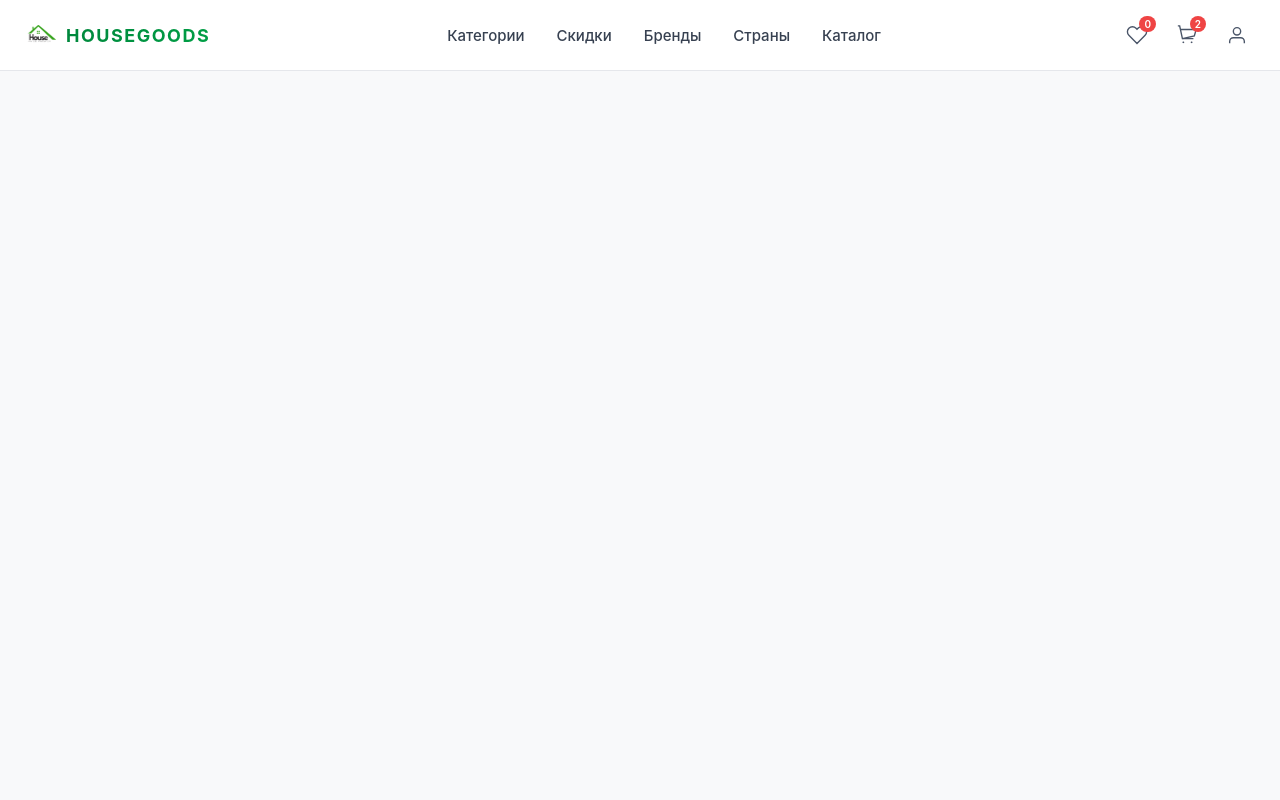
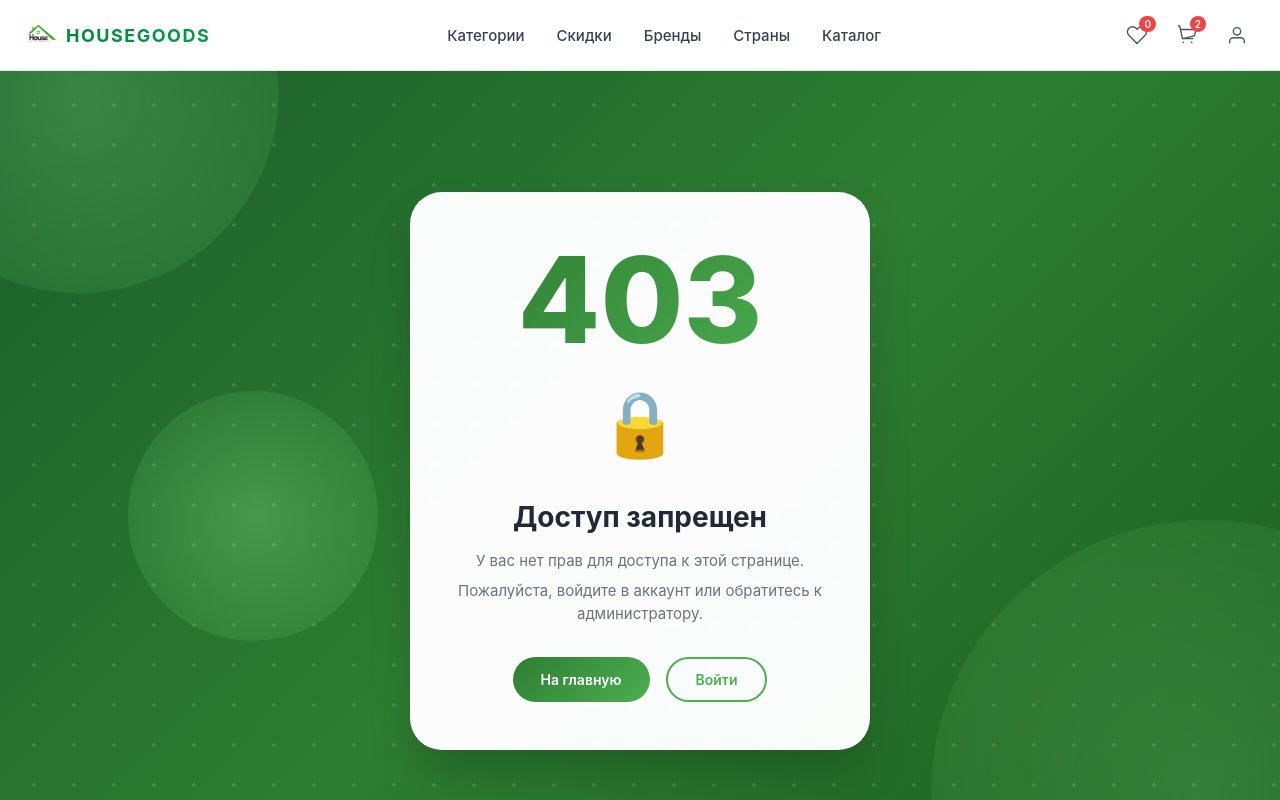
Before and after one commit to das41k/HouseGoods, a React app in the folder frontend/: page /403 in a window 1280 px wide. Shown: the top 800 px of the page. Built offline with nearby package versions, Linux system fonts and the light colour scheme; the HTML template or start-up script is replaced by a standard one.

Commit message:
Реализованы страницы 404 и 403 для проверки прав доступа

```diff
--- a/frontend/src/App.jsx
+++ b/frontend/src/App.jsx
@@ -7,8 +7,11 @@ import HomePage from './pages/HomePage'
 import CatalogPage from './pages/CatalogPage'
 import ProductPage from './pages/ProductPage'
 import LoginPage from './pages/LoginPage'
+import RegisterPage from './pages/RegisterPage'
+import AdminPage from './pages/AdminPage'
+import NotFoundPage from './pages/NotFoundPage'
+import ForbiddenPage from './pages/ForbiddenPage'
 import './App.css'
-import RegisterPage from "./pages/RegisterPage.jsx";
 
 function App() {
     const [isMobileMenuOpen, setIsMobileMenuOpen] = useState(false)
@@ -24,6 +27,9 @@ function App() {
                     <Route path="/product/:sku" element={<ProductPage />} />
                     <Route path="/login" element={<LoginPage />} />
                     <Route path="/register" element={<RegisterPage />} />
+                    <Route path="/admin" element={<AdminPage />} />
+                    <Route path="/403" element={<ForbiddenPage />} />
+                    <Route path="*" element={<NotFoundPage />} />
                 </Routes>
             </main>
             <Footer />
--- /dev/null
+++ b/frontend/src/pages/AdminPage.jsx
@@ -0,0 +1,31 @@
+import React, { useEffect } from 'react'
+import { useNavigate } from 'react-router-dom'
+
+function AdminPage() {
+    const navigate = useNavigate()
+
+    useEffect(() => {
+        const token = localStorage.getItem('token')
+        const role = localStorage.getItem('userRole')
+
+        if (!token) {
+            navigate('/403')
+            return
+        }
+
+        if (role !== 'ROLE_ADMIN') {
+            navigate('/403')
+            return
+        }
+    }, [navigate])
+
+    return (
+        <div style={{ padding: '40px', textAlign: 'center' }}>
+            <h1>Админ-панель</h1>
+            <p>Доступ разрешен. Вы администратор.</p>
+            <button onClick={() => navigate('/')}>На главную</button>
+        </div>
+    )
+}
+
+export default AdminPage
--- /dev/null
+++ b/frontend/src/pages/ErrorPages.css
@@ -0,0 +1,234 @@
+/* Error Pages - 404 и 403 */
+.error-page {
+    min-height: 100vh;
+    display: flex;
+    align-items: center;
+    justify-content: center;
+    position: relative;
+    overflow: hidden;
+    background: linear-gradient(135deg, #1a5e2a 0%, #2e7d32 50%, #1b5e20 100%);
+}
+
+/* Анимированный фон */
+.error-bg {
+    position: absolute;
+    top: 0;
+    left: 0;
+    width: 100%;
+    height: 100%;
+    overflow: hidden;
+    z-index: 0;
+}
+
+.error-circle {
+    position: absolute;
+    border-radius: 50%;
+    animation: float 20s infinite ease-in-out;
+}
+
+.error-circle-1 {
+    width: 400px;
+    height: 400px;
+    top: -150px;
+    left: -150px;
+    background: radial-gradient(circle, rgba(144, 238, 144, 0.25), rgba(76, 175, 80, 0.08));
+    animation-delay: 0s;
+}
+
+.error-circle-2 {
+    width: 550px;
+    height: 550px;
+    bottom: -200px;
+    right: -200px;
+    background: radial-gradient(circle, rgba(144, 238, 144, 0.2), rgba(76, 175, 80, 0.06));
+    animation-delay: 5s;
+}
+
+.error-circle-3 {
+    width: 250px;
+    height: 250px;
+    top: 40%;
+    left: 10%;
+    background: radial-gradient(circle, rgba(144, 238, 144, 0.3), rgba(76, 175, 80, 0.1));
+    animation-delay: 10s;
+}
+
+@keyframes float {
+    0%, 100% {
+        transform: translate(0, 0) rotate(0deg);
+    }
+    25% {
+        transform: translate(30px, -30px) rotate(5deg);
+    }
+    50% {
+        transform: translate(-20px, 40px) rotate(-5deg);
+    }
+    75% {
+        transform: translate(40px, 20px) rotate(3deg);
+    }
+}
+
+.error-dots {
+    position: absolute;
+    top: 0;
+    left: 0;
+    width: 100%;
+    height: 100%;
+    background-image: radial-gradient(rgba(255, 255, 255, 0.12) 2px, transparent 2px);
+    background-size: 40px 40px;
+    animation: moveDots 20s linear infinite;
+}
+
+@keyframes moveDots {
+    0% {
+        transform: translate(0, 0);
+    }
+    100% {
+        transform: translate(50px, 50px);
+    }
+}
+
+/* Контейнер */
+.error-container {
+    width: 100%;
+    max-width: 500px;
+    padding: 20px;
+    position: relative;
+    z-index: 1;
+}
+
+/* Карточка */
+.error-card {
+    background: rgba(255, 255, 255, 0.98);
+    backdrop-filter: blur(2px);
+    border-radius: 32px;
+    padding: 48px 40px;
+    text-align: center;
+    box-shadow: 0 25px 50px -12px rgba(0, 0, 0, 0.25);
+    animation: fadeInUp 0.6s ease-out;
+}
+
+@keyframes fadeInUp {
+    from {
+        opacity: 0;
+        transform: translateY(30px);
+    }
+    to {
+        opacity: 1;
+        transform: translateY(0);
+    }
+}
+
+/* Код ошибки */
+.error-code {
+    font-size: 120px;
+    font-weight: 800;
+    background: linear-gradient(135deg, #2e7d32 0%, #4caf50 100%);
+    background-clip: text;
+    -webkit-background-clip: text;
+    -webkit-text-fill-color: transparent;
+    line-height: 1;
+    margin-bottom: 16px;
+}
+
+/* Иконка */
+.error-icon {
+    font-size: 64px;
+    margin-bottom: 24px;
+    animation: bounce 2s infinite;
+}
+
+@keyframes bounce {
+    0%, 100% {
+        transform: translateY(0);
+    }
+    50% {
+        transform: translateY(-10px);
+    }
+}
+
+/* Заголовок */
+.error-card h1 {
+    font-size: 28px;
+    font-weight: 700;
+    color: #1f2937;
+    margin-bottom: 12px;
+}
+
+/* Текст */
+.error-card p {
+    color: #6b7280;
+    font-size: 15px;
+    line-height: 1.5;
+    margin-bottom: 8px;
+}
+
+.error-hint {
+    font-size: 13px;
+    color: #9ca3af;
+    margin-top: 8px;
+}
+
+/* Кнопки */
+.error-buttons {
+    display: flex;
+    gap: 16px;
+    justify-content: center;
+    margin-top: 32px;
+    flex-wrap: wrap;
+}
+
+.error-btn {
+    padding: 12px 28px;
+    border-radius: 40px;
+    font-size: 14px;
+    font-weight: 600;
+    cursor: pointer;
+    transition: all 0.3s ease;
+    border: none;
+}
+
+.error-btn.primary {
+    background: linear-gradient(135deg, #2e7d32 0%, #4caf50 100%);
+    color: white;
+}
+
+.error-btn.primary:hover {
+    transform: translateY(-2px);
+    box-shadow: 0 10px 25px -5px rgba(76, 175, 80, 0.4);
+}
+
+.error-btn.secondary {
+    background: transparent;
+    border: 2px solid #4caf50;
+    color: #4caf50;
+}
+
+.error-btn.secondary:hover {
+    background: #e8f5e9;
+    transform: translateY(-2px);
+}
+
+/* Адаптив */
+@media (max-width: 480px) {
+    .error-card {
+        padding: 32px 24px;
+    }
+
+    .error-code {
+        font-size: 80px;
+    }
+
+    .error-icon {
+        font-size: 48px;
+    }
+
+    .error-card h1 {
+        font-size: 24px;
+    }
+
+    .error-btn {
+        padding: 10px 20px;
+        font-size: 13px;
+    }
+}
--- /dev/null
+++ b/frontend/src/pages/ForbiddenPage.jsx
@@ -0,0 +1,38 @@
+import React from 'react'
+import { useNavigate } from 'react-router-dom'
+import './ErrorPages.css'
+
+function ForbiddenPage() {
+    const navigate = useNavigate()
+
+    return (
+        <div className="error-page">
+            <div className="error-bg">
+                <div className="error-circle error-circle-1"></div>
+                <div className="error-circle error-circle-2"></div>
+                <div className="error-circle error-circle-3"></div>
+                <div className="error-dots"></div>
+            </div>
+
+            <div className="error-container">
+                <div className="error-card">
+                    <div className="error-code">403</div>
+                    <div className="error-icon">🔒</div>
+                    <h1>Доступ запрещен</h1>
+                    <p>У вас нет прав для доступа к этой странице.</p>
+                    <p className="error-hint">Пожалуйста, войдите в аккаунт или обратитесь к администратору.</p>
+                    <div className="error-buttons">
+                        <button onClick={() => navigate('/')} className="error-btn primary">
+                            На главную
+                        </button>
+                        <button onClick={() => navigate('/login')} className="error-btn secondary">
+                            Войти
+                        </button>
+                    </div>
+                </div>
+            </div>
+        </div>
+    )
+}
+
+export default ForbiddenPage
--- /dev/null
+++ b/frontend/src/pages/NotFoundPage.jsx
@@ -0,0 +1,37 @@
+import React from 'react'
+import { useNavigate } from 'react-router-dom'
+import './ErrorPages.css'
+
+function NotFoundPage() {
+    const navigate = useNavigate()
+
+    return (
+        <div className="error-page">
+            <div className="error-bg">
+                <div className="error-circle error-circle-1"></div>
+                <div className="error-circle error-circle-2"></div>
+                <div className="error-circle error-circle-3"></div>
+                <div className="error-dots"></div>
+            </div>
+
+            <div className="error-container">
+                <div className="error-card">
+                    <div className="error-code">404</div>
+                    <div className="error-icon">🔍</div>
+                    <h1>Страница не найдена</h1>
+                    <p>Извините, страница, которую вы ищете, не существует или была перемещена.</p>
+                    <div className="error-buttons">
+                        <button onClick={() => navigate('/')} className="error-btn primary">
+                            На главную
+                        </button>
+                        <button onClick={() => navigate(-1)} className="error-btn secondary">
+                            Вернуться назад
+                        </button>
+                    </div>
+                </div>
+            </div>
+        </div>
+    )
+}
+
+export default NotFoundPage
```
